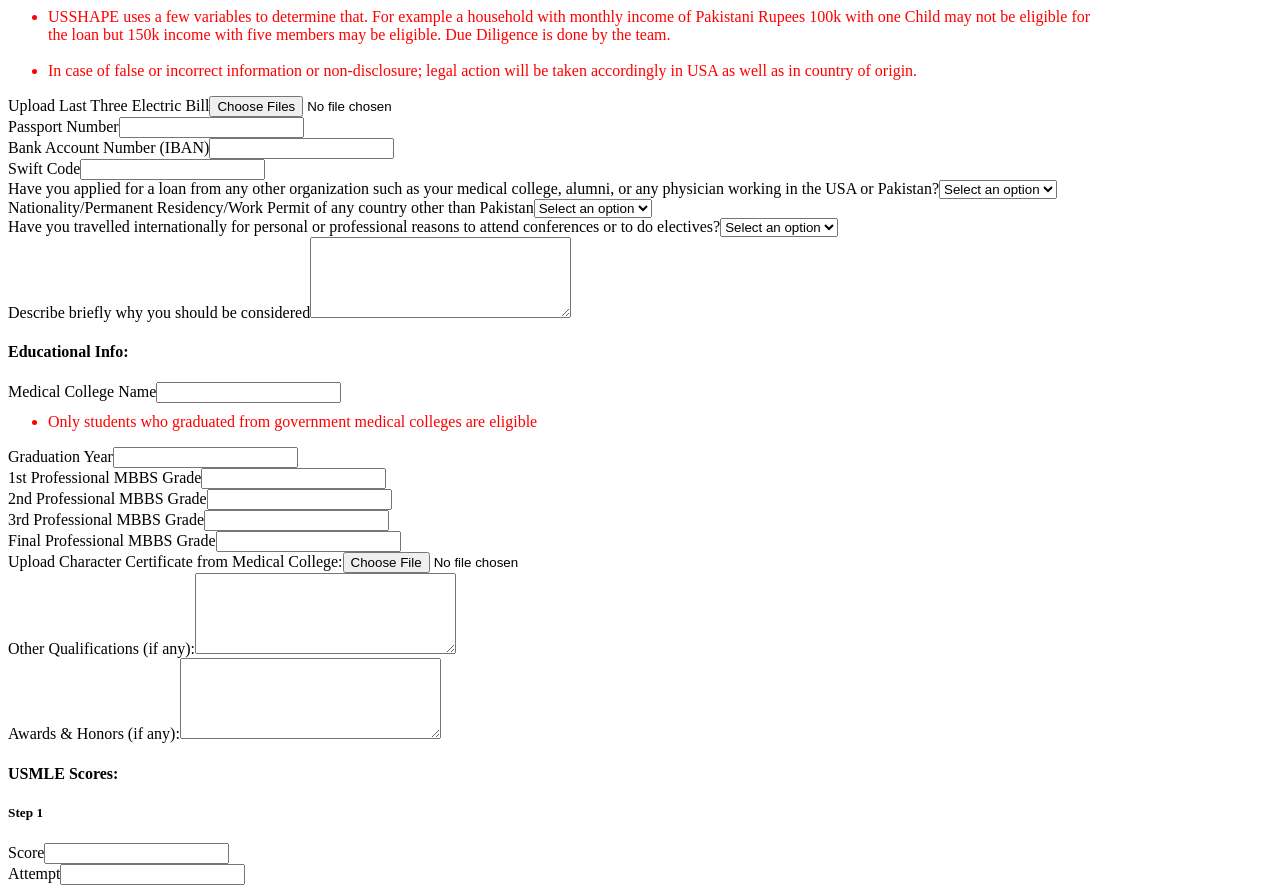
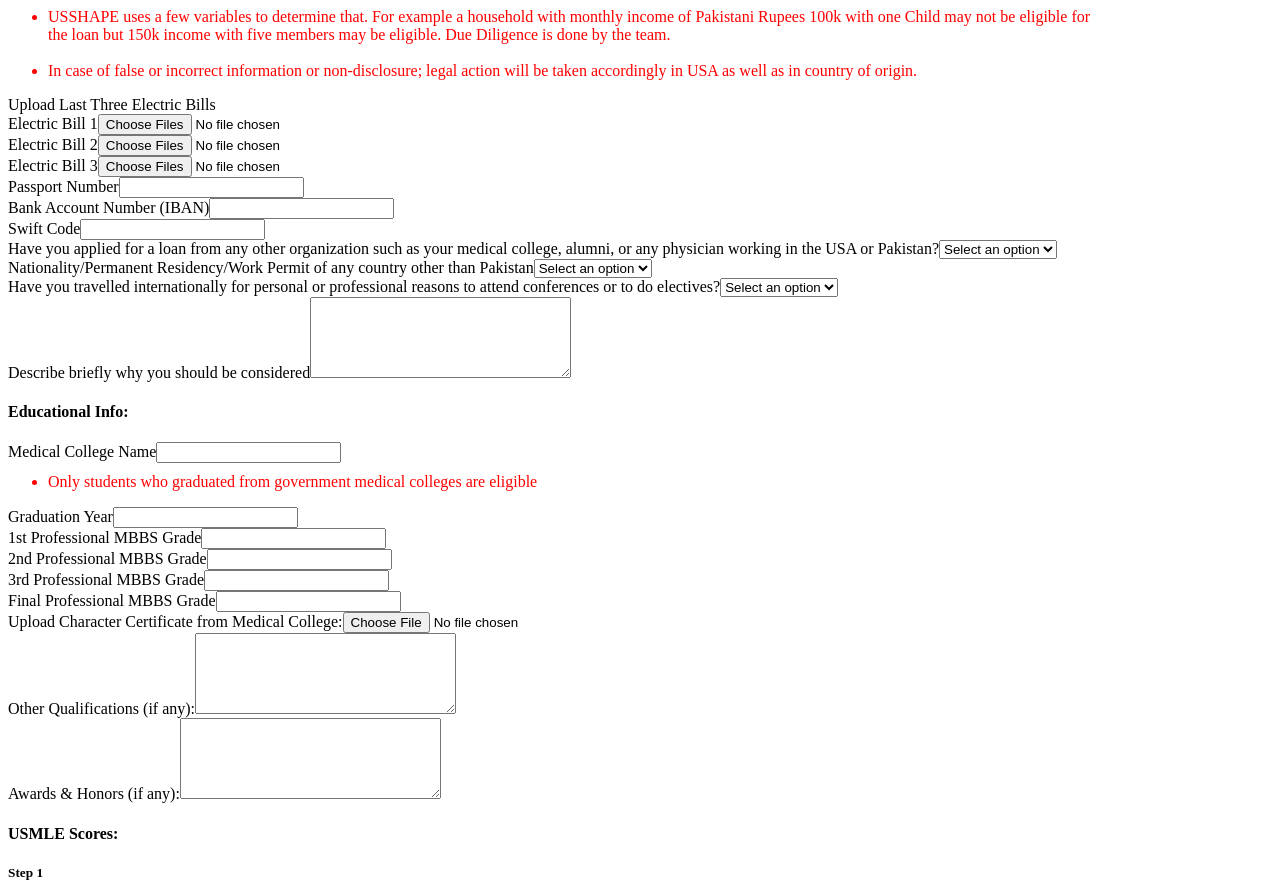
Before and after one commit to capitalhealthcaree/usshape, a Next.js app: page /nagy-loan-application-form in a window 1280 px wide. Shown: the part 958-1851 px from the top of the page. Built offline with nearby package versions, Linux system fonts and the light colour scheme.

Commit message:
add seperate bill file input

```diff
--- a/components/ApplicationForm/index.js
+++ b/components/ApplicationForm/index.js
@@ -64,6 +64,7 @@ const ApplicationForms = () => {
   const [certificateFile, setCertificateFile] = useState();
   const [loading, setLoading] = useState(false);
   const [contact, setContact] = useState(INITIAL_STATE);
+  const [billFiles, setBillFiles] = useState([null, null, null]);
 
   const handleChange = (e) => {
     const { name, value } = e.target;
@@ -88,13 +89,56 @@ const ApplicationForms = () => {
       setCertificateFile(selectedFile);
     }
   };
-  const handleBillFileChange = (e) => {
-    const selectedFiles = e.target.files;
+  // const handleBillFileChange = (e) => {
+  //   const selectedFiles = e.target.files;
 
-    if (selectedFiles.length !== 3) {
+  //   if (selectedFiles.length !== 3) {
+  //     MySwal.fire({
+  //       title: "Error",
+  //       text: "Please upload only last Three Electric Bill separately.",
+  //       icon: "error",
+  //       timer: 5000,
+  //       timerProgressBar: true,
+  //       showConfirmButton: false,
+  //     });
+  //     e.target.value = null;
+  //     return;
+  //   }
+
+  //   const validTypes = ["application/pdf"]; // Array of valid MIME types for PDF files
+
+  //   const validFiles = Array.from(selectedFiles).filter((file) =>
+  //     validTypes.includes(file.type)
+  //   );
+
+  //   if (validFiles.length !== 3) {
+  //     MySwal.fire({
+  //       title: "Error",
+  //       text: "Please upload only PDF files.",
+  //       icon: "error",
+  //       timer: 5000,
+  //       timerProgressBar: true,
+  //       showConfirmButton: false,
+  //     });
+  //     e.target.value = null;
+  //     return;
+  //   }
+
+  //   setBillImages(validFiles);
+  // };
+
+  const handleBillFileChange = (e, index) => {
+    const selectedFile = e.target.files[0];
+
+    if (!selectedFile) {
+      return; // If no file is selected, just return
+    }
+
+    // Validate file type
+    if (selectedFile.type !== "application/pdf") {
       MySwal.fire({
         title: "Error",
-        text: "Please upload only last Three Electric Bill separately.",
+        text: "Please upload only PDF file.",
         icon: "error",
         timer: 5000,
         timerProgressBar: true,
@@ -104,28 +148,16 @@ const ApplicationForms = () => {
       return;
     }
 
-    const validTypes = ["application/pdf"]; // Array of valid MIME types for PDF files
+    // Update state to store the selected file
+    const updatedFiles = [...billFiles];
+    updatedFiles[index - 1] = selectedFile; // Update the correct index (1-based index)
+    setBillFiles(updatedFiles);
 
-    const validFiles = Array.from(selectedFiles).filter((file) =>
-      validTypes.includes(file.type)
-    );
-
-    if (validFiles.length !== 3) {
-      MySwal.fire({
-        title: "Error",
-        text: "Please upload only PDF files.",
-        icon: "error",
-        timer: 5000,
-        timerProgressBar: true,
-        showConfirmButton: false,
-      });
-      e.target.value = null;
-      return;
+    // Check if all 3 files are selected
+    if (updatedFiles.filter((file) => file !== null).length === 3) {
+      setBillImages(updatedFiles); // If all 3 files are selected, store them in billImages state
     }
-
-    setBillImages(validFiles);
   };
-
   const handleSubmit = async (e) => {
     e.preventDefault();
     setLoading(true);
@@ -234,6 +266,19 @@ const ApplicationForms = () => {
         });
         return;
       }
+      // Check if all 3 files are selected
+      if (billFiles.includes(null)) {
+        MySwal.fire({
+          title: "Error",
+          text: "Please upload all three electric bills.",
+          icon: "error",
+          timer: 5000,
+          timerProgressBar: true,
+          showConfirmButton: false,
+        });
+        return;
+      }
+
       const payload = {
         firstName,
         lastName,
@@ -276,40 +321,72 @@ const ApplicationForms = () => {
 
         termsConditions,
       };
-      // Upload files to Firebase storage
-      const billImageUrls = [];
-      if (billImages.length > 0) {
-        // Create the "billImages" folder
-        await storage.ref().child("billImages/").child("dummy").put(new Blob());
+      // Reference to Firebase Storage
+      const storageRef = storage.ref();
 
-        for (const image of billImages) {
-          const imageRef = storage.ref().child(`billImages/${image.name}`);
-          await imageRef.put(image);
-          const imageUrl = await imageRef.getDownloadURL();
-          billImageUrls.push(imageUrl);
-        }
+      // Function to upload a single file and return its download URL
+      const uploadFile = async (file, folder) => {
+        const fileRef = storageRef.child(`${folder}/${file.name}`);
+        await fileRef.put(file);
+        return fileRef.getDownloadURL();
+      };
+
+      try {
+        // Upload bill images concurrently
+        const billImageUrls =
+          billImages.length > 0
+            ? await Promise.all(
+                billImages.map((image) => uploadFile(image, "billImages"))
+              )
+            : [];
+
+        // Upload certificate file if it exists
+        const certificateFileUrl = certificateFile
+          ? await uploadFile(certificateFile, "certificateFiles")
+          : "";
+
+        // Add URLs to payload
+        payload.billImageUrls = billImageUrls;
+        payload.certificateFileUrl = certificateFileUrl;
+      } catch (error) {
+        console.error("Error uploading files:", error);
+        // Handle error appropriately
       }
 
-      // Upload certificate file to Firebase storage
-      let certificateFileUrl = "";
-      if (certificateFile) {
-        // Create the "certificateFiles" folder
-        await storage
-          .ref()
-          .child("certificateFiles/")
-          .child("dummy")
-          .put(new Blob());
+      // // Upload files to Firebase storage
+      // const billImageUrls = [];
+      // if (billImages.length > 0) {
+      //   // Create the "billImages" folder
+      //   await storage.ref().child("billImages/").child("dummy").put(new Blob());
 
-        const fileRef = storage
-          .ref()
-          .child(`certificateFiles/${certificateFile.name}`);
-        await fileRef.put(certificateFile);
-        certificateFileUrl = await fileRef.getDownloadURL();
-      }
+      //   for (const image of billImages) {
+      //     const imageRef = storage.ref().child(`billImages/${image.name}`);
+      //     await imageRef.put(image);
+      //     const imageUrl = await imageRef.getDownloadURL();
+      //     billImageUrls.push(imageUrl);
+      //   }
+      // }
 
-      // Add URLs to payload
-      payload.billImageUrls = billImageUrls;
-      payload.certificateFileUrl = certificateFileUrl;
+      // // Upload certificate file to Firebase storage
+      // let certificateFileUrl = "";
+      // if (certificateFile) {
+      //   // Create the "certificateFiles" folder
+      //   await storage
+      //     .ref()
+      //     .child("certificateFiles/")
+      //     .child("dummy")
+      //     .put(new Blob());
+
+      //   const fileRef = storage
+      //     .ref()
+      //     .child(`certificateFiles/${certificateFile.name}`);
+      //   await fileRef.put(certificateFile);
+      //   certificateFileUrl = await fileRef.getDownloadURL();
+      // }
+
+      // // Add URLs to payload
+      // payload.billImageUrls = billImageUrls;
+      // payload.certificateFileUrl = certificateFileUrl;
 
       const response = await api.post("/create/applicationForm", payload);
       if (response.status === 200) {
@@ -337,7 +414,6 @@ const ApplicationForms = () => {
                   Please read FAQs before applying for the loan program at
                   <a href="https://usshape.org/faqs"> faqs</a>
                 </span>
-
                 <h4 className="fw-bold">Personal Info:</h4>
                 <div className="col-lg-6 col-md-6">
                   <div className="form-group">
@@ -475,7 +551,78 @@ const ApplicationForms = () => {
                     </ul>
                   </div>
                 </div>
-                <div className="col-lg-6 col-md-6">
+                <label className="fw-bold">
+                  Upload Last Three Electric Bills
+                </label>
+                <div className="col-lg-4 col-md-6">
+                  <div className="form-group">
+                    <label>Electric Bill 1</label>
+                    <input
+                      type="file"
+                      name="billFiles"
+                      className="form-control"
+                      onChange={(e) => handleBillFileChange(e, 1)}
+                      multiple
+                    />
+                  </div>
+                </div>{" "}
+                <div className="col-lg-4 col-md-6">
+                  <div className="form-group">
+                    <label>Electric Bill 2</label>
+                    <input
+                      type="file"
+                      name="billFiles"
+                      className="form-control"
+                      onChange={(e) => handleBillFileChange(e, 2)}
+                      multiple
+                    />
+                  </div>
+                </div>{" "}
+                <div className="col-lg-4 col-md-6">
+                  <div className="form-group">
+                    <label>Electric Bill 3</label>
+                    <input
+                      type="file"
+                      name="billFiles"
+                      className="form-control"
+                      onChange={(e) => handleBillFileChange(e, 3)}
+                      multiple
+                    />
+                  </div>
+                </div>
+                {/* <div className="col-12 col-sm-12 col-md-4 col-lg-4">
+  <div className="form-group">
+    <label>Upload Last Three Electric Bills</label>
+    <div>
+      <label>Bill 1:</label>
+      <input
+        type="file"
+        name="billFile1"
+        className="form-control"
+        onChange={(e) => handleBillFileChange(e, 1)}
+      />
+    </div>
+    <div>
+      <label>Bill 2:</label>
+      <input
+        type="file"
+        name="billFile2"
+        className="form-control"
+        onChange={(e) => handleBillFileChange(e, 2)}
+      />
+    </div>
+    <div>
+      <label>Bill 3:</label>
+      <input
+        type="file"
+        name="billFile3"
+        className="form-control"
+        onChange={(e) => handleBillFileChange(e, 3)}
+      />
+    </div>
+  </div>
+</div> */}
+                {/* <div className="col-lg-6 col-md-6">
                   <div className="form-group">
                     <label>Upload Last Three Electric Bill</label>
                     <input
@@ -486,7 +633,7 @@ const ApplicationForms = () => {
                       multiple
                     />
                   </div>
-                </div>
+                </div> */}
                 <div className="col-lg-6 col-md-6">
                   <div className="form-group">
                     <label>Passport Number</label>
```
